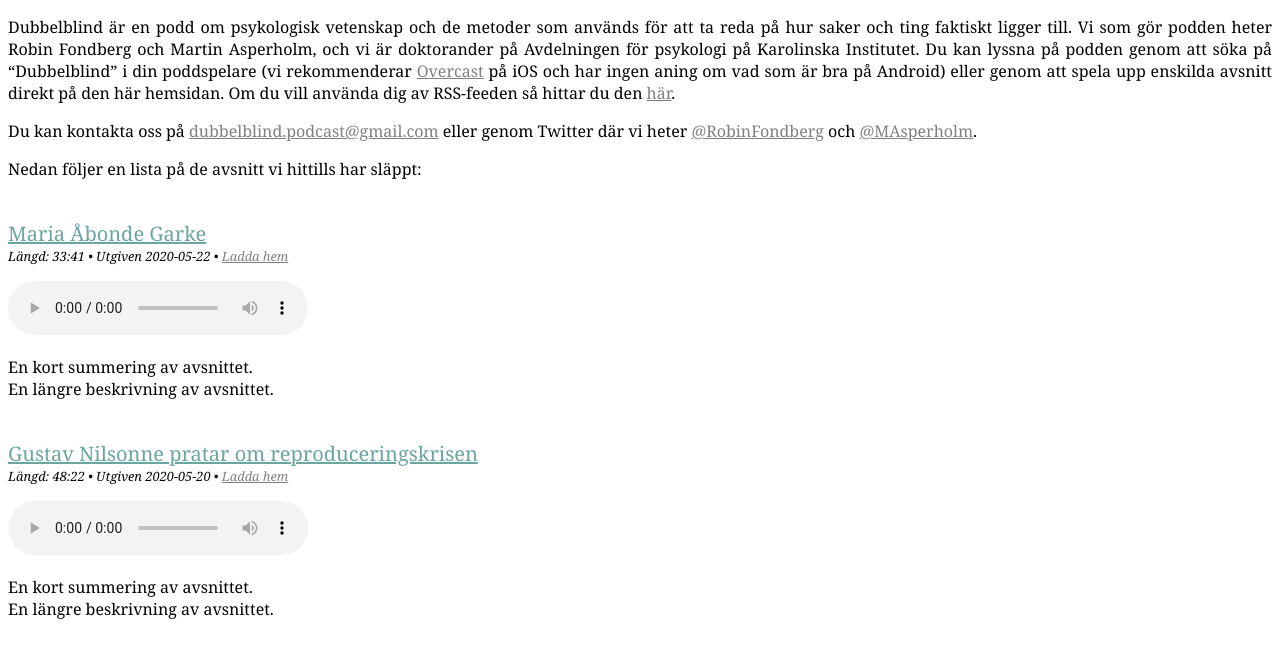
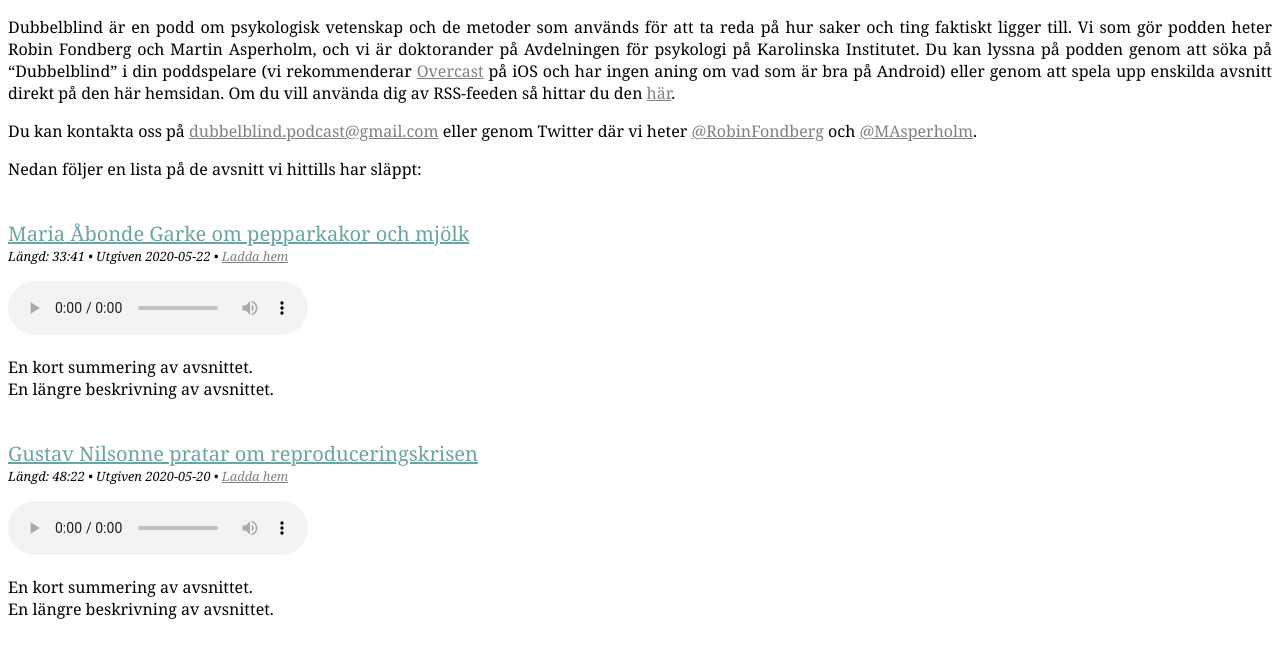
Before and after one commit to Dubbelblind/Dubbelblind.github.io, a Jekyll site: the page built from index_hemlig.md, in a window 1280 px wide. Shown: the top 658 px of the page. Built offline with Jekyll 4.4.1, drawn with Linux system fonts in a browser that asks for light colours.

Commit message:
Update 2020-05-22-Episod-2.md

```diff
--- a/_posts/2020-05-22-Episod-2.md
+++ b/_posts/2020-05-22-Episod-2.md
@@ -1,6 +1,6 @@
 ---
 layout: post
-title: "Maria Åbonde Garke"
+title: "Maria Åbonde Garke om pepparkakor och mjölk"
 date: 2020-05-22 15:00:00 +0200
 file: http://link-rot.s3.amazonaws.com/Episode-2.mp3
 summary: "En kort summering av avsnittet."
```
